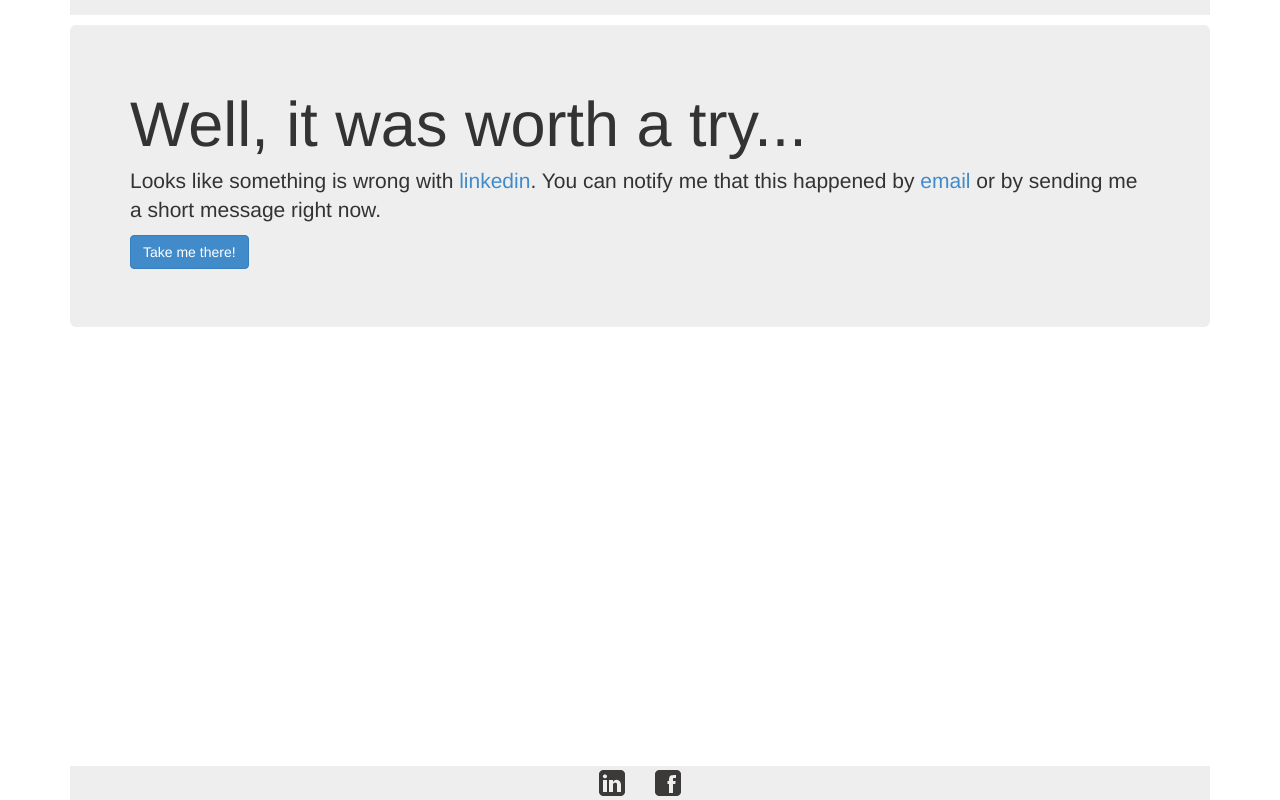
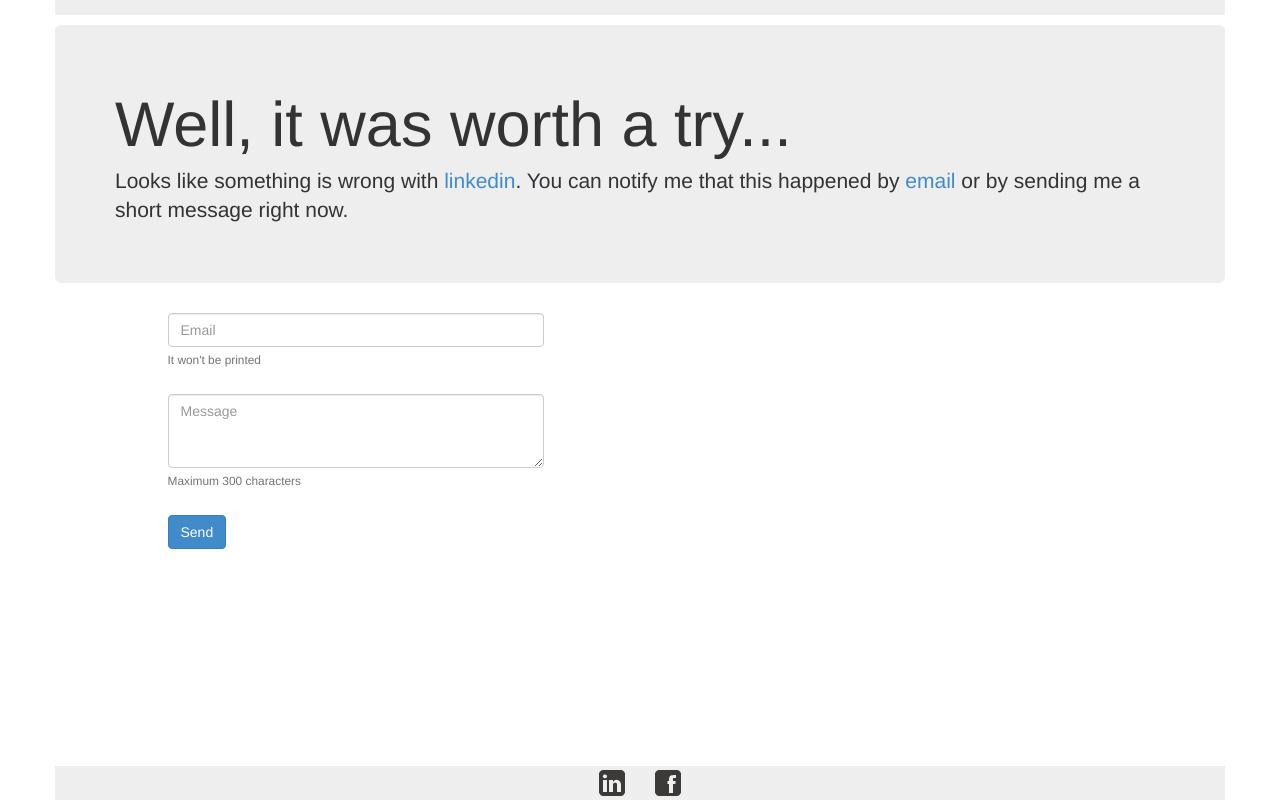
Before and after one commit to ikudriavtsev/personal, a Flask app: template templates/index.html in a window 1280 px wide. Run offline with Flask 2, Linux system fonts and the light colour scheme; the template is opened without the code that fills it, so the values that code supplies are empty.

Commit message:
adding contact form markup.

```diff
--- a/templates/index.html
+++ b/templates/index.html
@@ -10,7 +10,7 @@
 </head>
 <body>
 	<div id="wrap" class="container">
-		<div class="border"></div>
+		<div class="row border"></div>
 		{% if profile %}
 			<div class="row">
 				<div class="col-md-4">
@@ -136,15 +136,37 @@
 			</div>
 			<div id="push"></div>
 			{% else %}
-				<div class="jumbotron">
+				<div class="jumbotron row">
 					<h1>Well, it was worth a try...</h1>
 					<p>Looks like something is wrong with <a href="www.linkedin.com">linkedin</a>. You can notify me that this happened by <a href="mailto:iurii.kudriavtsev@gmail.com">email</a> or by sending me a short message right now.</p>
-					<p><a href="/" class="btn btn-primary" role="button">Take me there!</a></p>
+				</div>
+				<div class="row">
+					<div class="col-xs-offset-1 col-xs-10">
+						<form class="form-horizontal" role="form">
+							<div class="form-group">
+								<div class="col-sm-5">
+									<input type="email" class="form-control" id="email" placeholder="Email">
+									<small class="help-block">It won't be printed</small>
+								</div>
+							</div>
+							<div class="form-group">
+								<div class="col-sm-5">
+									<textarea class="form-control" id="message" rows="3" placeholder="Message"></textarea>
+									<small class="help-block">Maximum 300 characters</small>
+								</div>
+							</div>
+							<div class="form-group">
+								<div class="col-sm-2">
+									<button type="submit" class="btn btn-primary">Send</button>
+								</div>
+							</div>
+						</form>
+					</div>
 				</div>
 			{% endif %}
 		</div>
 		<div id="footer" class="container">
-			<div>
+			<div class="row">
 				<div class="row">
 					<div class="col-xs-6">
 						<a href="http://de.linkedin.com/in/iuriikudriavtsev/" class="pull-right">
```
